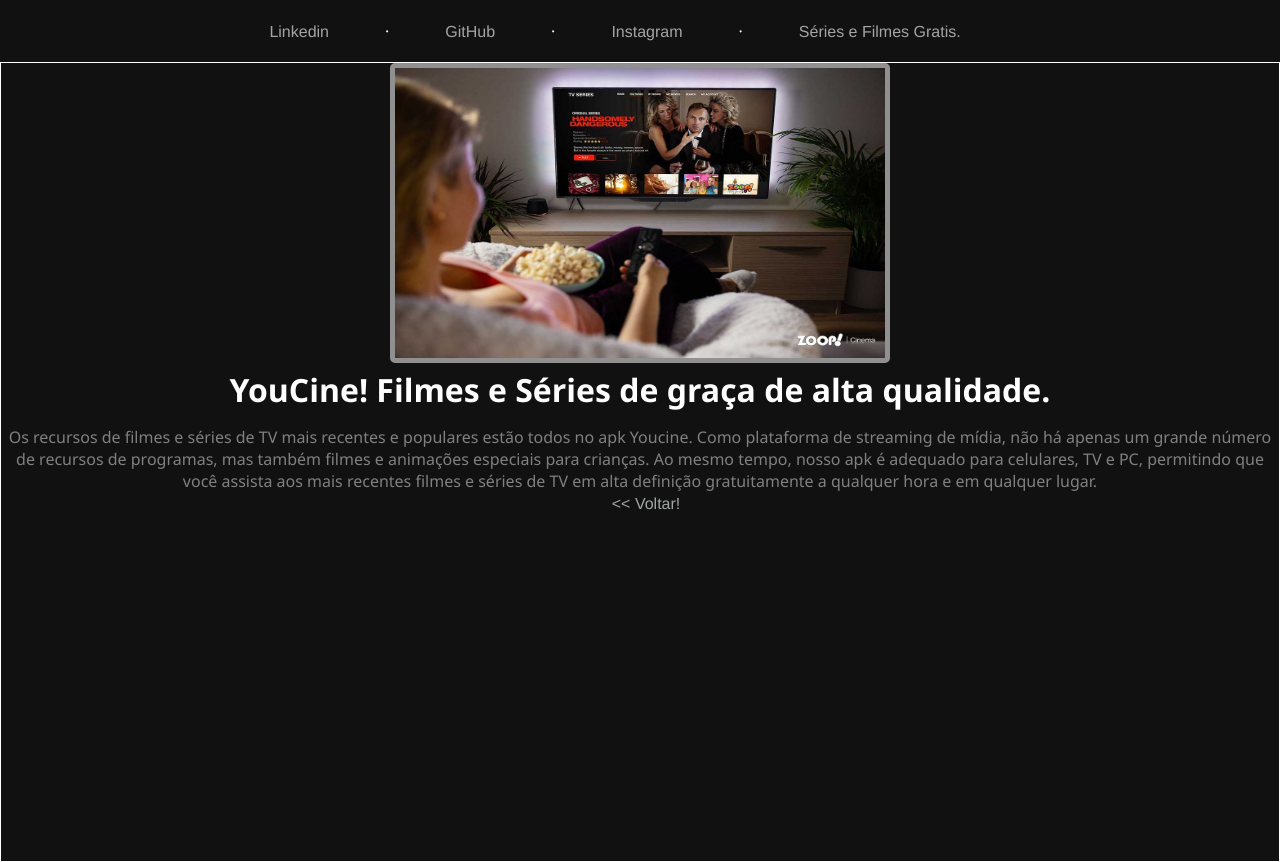
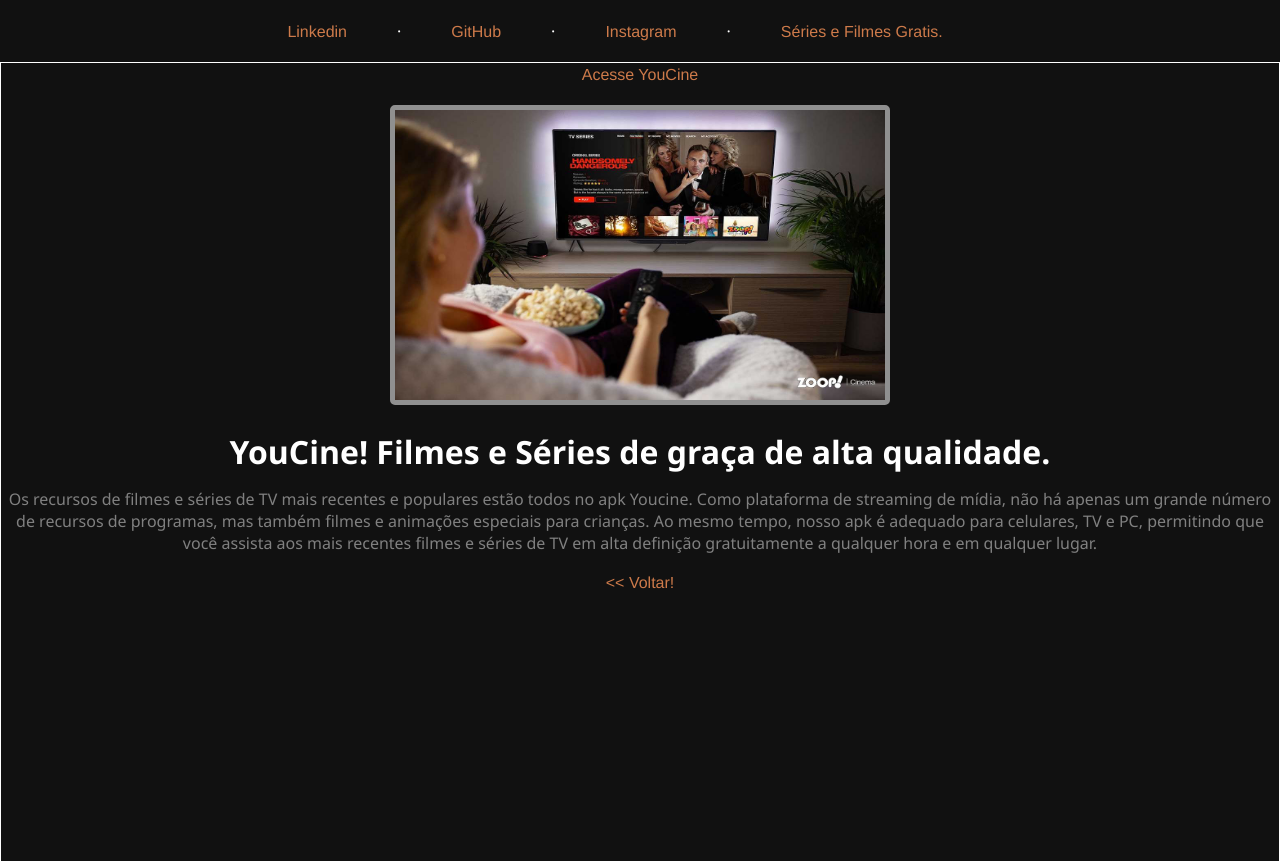
Before and after one commit to manudeveloper82/angular-blog, an Angular app: page /content in a window 1280 px wide. Built offline with nearby package versions, Linux system fonts and the light colour scheme.

Commit message:
link Youcine

```diff
--- a/src/app/pages/content/content.component.css
+++ b/src/app/pages/content/content.component.css
@@ -9,6 +9,8 @@
 }
 
 .content_cover img {
+  margin-top: 20px;
+  margin-bottom: 20px;
   border: 5px solid rgb(144, 144, 144);
   border-radius: 5px;
   width: 500px;
@@ -19,6 +21,7 @@
 
 .content_description {
   margin-top: 15px ;
+  margin-bottom: 20px;
 }
 
 
--- a/src/app/pages/content/content.component.html
+++ b/src/app/pages/content/content.component.html
@@ -1,4 +1,9 @@
 <div class="container_content" >
+
+  <div class="content_link" >
+    <a href={{cardLink}} target="_blank">Acesse YouCine</a>
+  </div>
+
   <div class="content_cover">
     <img src={{photoCover}} alt="" srcset="">
   </div>
@@ -9,8 +14,5 @@
   <div class="content_description" >
     <p>{{cardDescription}}  </p>
   </div>
-  <div class="content_link" >
-    <a href={{cardLink}}></a>
-    <a [routerLink]="['']"> << Voltar! </a>
-  </div>
+  <a [routerLink]="['']"> << Voltar! </a>
 </div>
--- a/src/app/pages/content/content.component.ts
+++ b/src/app/pages/content/content.component.ts
@@ -12,5 +12,4 @@
   cardDescription:string = "Os recursos de filmes e séries de TV mais recentes e populares estão todos no apk Youcine. Como plataforma de streaming de mídia, não há apenas um grande número de recursos de programas, mas também filmes e animações especiais para crianças. Ao mesmo tempo, nosso apk é adequado para celulares, TV e PC, permitindo que você assista aos mais recentes filmes e séries de TV em alta definição gratuitamente a qualquer hora e em qualquer lugar."
   cardLink:string = "https://www.youcine.net/"
 
-
 }
--- a/src/styles.css
+++ b/src/styles.css
@@ -9,10 +9,7 @@
 
 a{
   text-decoration: none;
-
-  border-radius: 20px;
-  padding: 6px;
-  color: rgba(249, 252, 252, 0.63);
+  color: rgba(233, 138, 83, 0.87);
   font-family: 'Franklin Gothic Medium', 'Arial Narrow', Arial, sans-serif;
   cursor: pointer;
 
@@ -20,5 +17,5 @@
 
 a:hover{
 
-    color:rgba(201, 112, 40, 0.87);
+    color:rgba(249, 252, 252, 0.63);
  }
```
